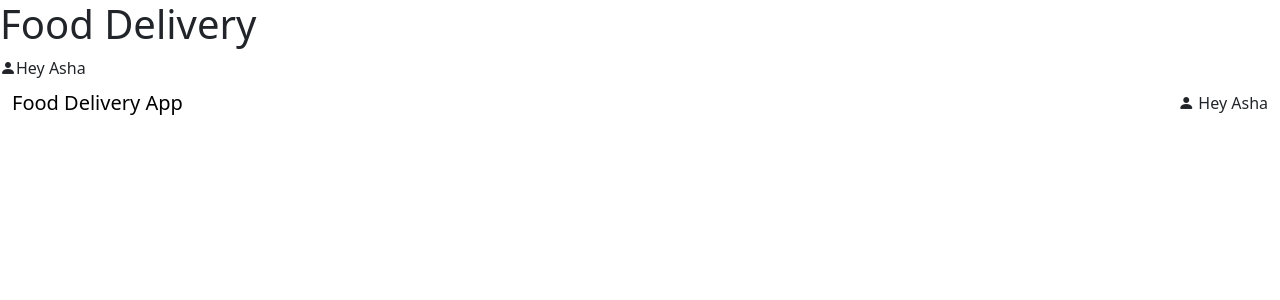
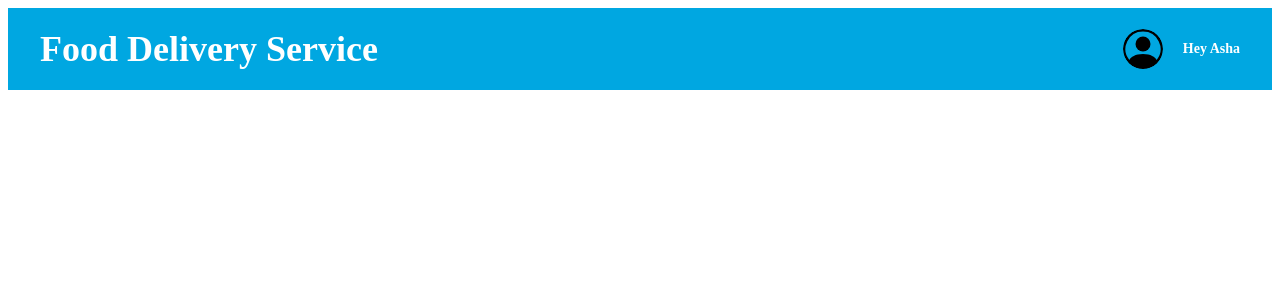
Before and after one commit to taraksha/foodDeliveryApp, an Angular app: page / in a window 1280 px wide. Shown: the top 300 px of the page. Built offline with nearby package versions, Linux system fonts and the light colour scheme.

Commit message:
Header component Styling

```diff
--- a/src/app/header/component/header.component.css
+++ b/src/app/header/component/header.component.css
@@ -0,0 +1,17 @@
+.user-avatar {
+    display: flex;
+    align-items: center;
+  }
+
+  .user-avatar img {
+    width: 40px;
+    height: 40px;
+    border-radius: 50%;
+    object-fit: cover;
+    margin-right: 10px;
+  }
+
+  .username {
+    font-size: 14px;
+    font-weight: bold;
+  }
--- a/src/app/header/component/header.component.html
+++ b/src/app/header/component/header.component.html
@@ -1,24 +1,11 @@
-<script src="https://ajax.googleapis.com/ajax/libs/jquery/3.7.1/jquery.min.js"></script>
-  <script src="https://maxcdn.bootstrapcdn.com/bootstrap/3.4.1/js/bootstrap.min.js"></script>
-
 <header class="header">
   <div class="header-container">
-      <h1 class="header-logo">Food Delivery</h1>
+    <h1 class="header-logo">Food Delivery Service</h1>
     <nav class="header-nav">
       <div class="user-avatar">
-            <i class="bi bi-person-fill"></i>
+          <img src="assets/pics/person-circle.svg" alt="User Avatar">
           <span class="username">Hey {{ username }}</span>
         </div>
     </nav>
   </div>
-    <nav class="navbar navbar-inverse">
-        <div class="container-fluid">
-          <div class="navbar-header">
-            <a class="navbar-brand" href="#">Food Delivery App</a>
-          </div>
-          <ul class="nav navbar-nav navbar-right">
-            <li><i class="bi bi-person-fill"></i><span class="glyphicon glyphicon-log-in"></span> Hey {{ username }}</li>
-            </ul>
-        </div>
-      </nav>
 </header>
--- a/src/styles.css
+++ b/src/styles.css
@@ -1,3 +1,148 @@
 /* You can add global styles to this file, and also import other style files */
-@import"~bootstrap-icons/font/bootstrap-icons.css";
-@import"~bootstrap/dist/css/bootstrap.min.css";
+
+
+/* You can add global styles to this file, and also import other style files */
+
+.restaurant-grid {
+    display: grid;
+    grid-template-columns: repeat(4, minmax(250px, 1fr));
+    grid-gap: 20px;
+  }
+
+  .restaurant-card {
+    background-color: #fff;
+    border-radius: 5px;
+    box-shadow: 0 0 5px rgba(0, 0, 0, 0.2);
+    overflow: hidden;
+  }
+
+  .restaurant-image {
+    height: 200px;
+    overflow: hidden;
+  }
+
+  .restaurant-image img {
+    width: 100%;
+    height: 100%;
+    object-fit: cover;
+  }
+
+  .restaurant-details {
+    padding: 20px;
+  }
+
+  .restaurant-name {
+    font-size: 20px;
+    margin: 0;
+  }
+
+  .restaurant-rating {
+    margin: 10px 0;
+  }
+
+  .rating {
+    font-weight: bold;
+    margin-right: 5px;
+  }
+
+  .star {
+    color: orange;
+  }
+
+  .order-btn {
+    background-color: #00a7e1;
+    border: none;
+    border-radius: 5px;
+    color: #fff;
+    cursor: pointer;
+    font-size: 16px;
+    padding: 10px;
+    transition: background-color 0.3s ease;
+    width: 100%;
+  }
+
+  .order-btn:hover {
+    background-color: #0093c6;
+  }
+
+
+  .header {
+    background-color: #00A7E1;
+    color: #fff;
+    padding: 20px 0;
+  }
+
+  .header-container {
+    display: flex;
+    justify-content: space-between;
+    align-items: center;
+    max-width: 1200px;
+    margin: 0 auto;
+    padding: 0 20px;
+  }
+
+  .header-logo {
+    font-size: 36px;
+    font-weight: bold;
+    margin: 0;
+  }
+
+  .header-nav ul {
+    list-style: none;
+    margin: 0;
+    padding: 0;
+    display: flex;
+  }
+
+  .header-nav li {
+    margin-right: 20px;
+  }
+
+  .header-nav a {
+    color: #fff;
+    text-decoration: none;
+    font-size: 18px;
+    font-weight: 600;
+    transition: all 0.3s ease;
+  }
+
+  .header-nav a:hover {
+    color: #E7F9FF;
+  }
+
+  @media only screen and (max-width: 768px) {
+    .header-container {
+      flex-direction: column;
+      text-align: center;
+    }
+
+    .header-nav {
+      margin-top: 20px;
+    }
+
+    .header-nav ul {
+      display: block;
+    }
+
+    .header-nav li {
+      margin: 10px 0;
+    }
+  }
+
+
+  Copy code
+.user-circle {
+  display: flex;
+  align-items: center;
+  justify-content: center;
+  width: 40px;
+  height: 40px;
+  border-radius: 50%;
+  background-color: #f2f2f2;
+}
+
+.username {
+  font-size: 14px;
+  font-weight: bold;
+  margin-left: 10px;
+}
```
Also changed, not shown: src/assets/pics/person-circle.svg (added), src/assets/pics/user.svg (added). Lines whose indentation alone changed are shown as unchanged.
